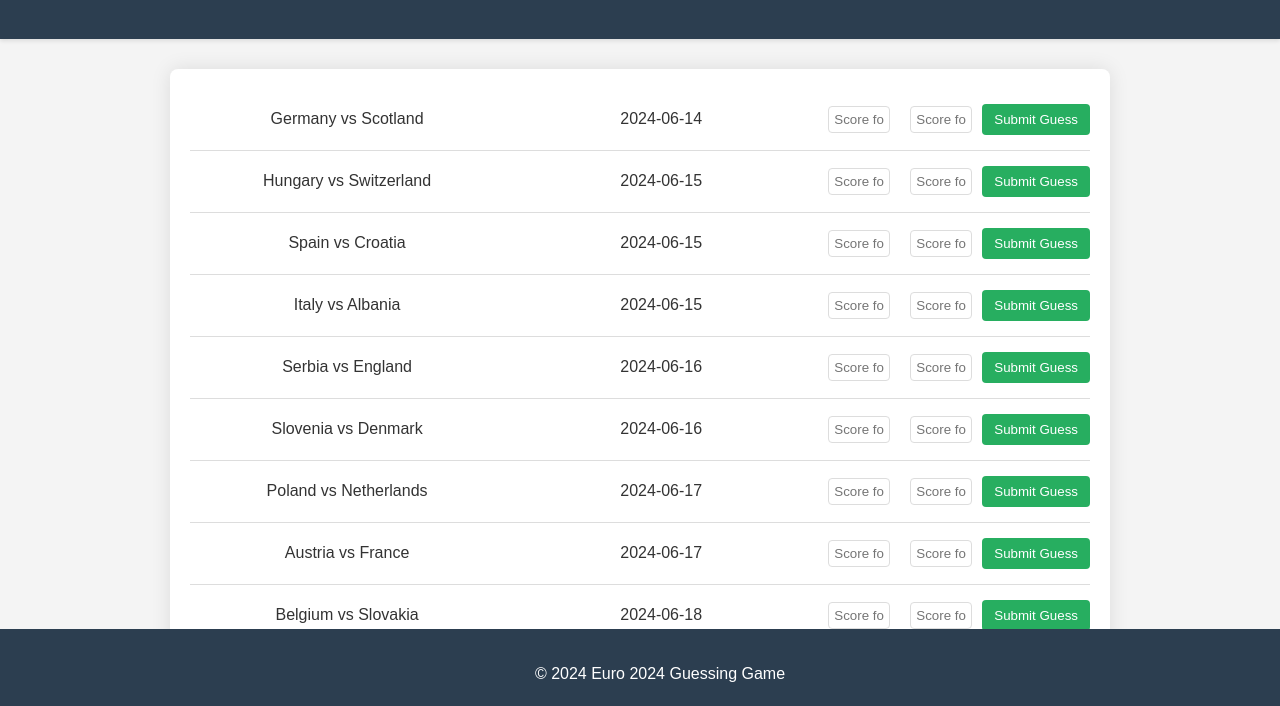
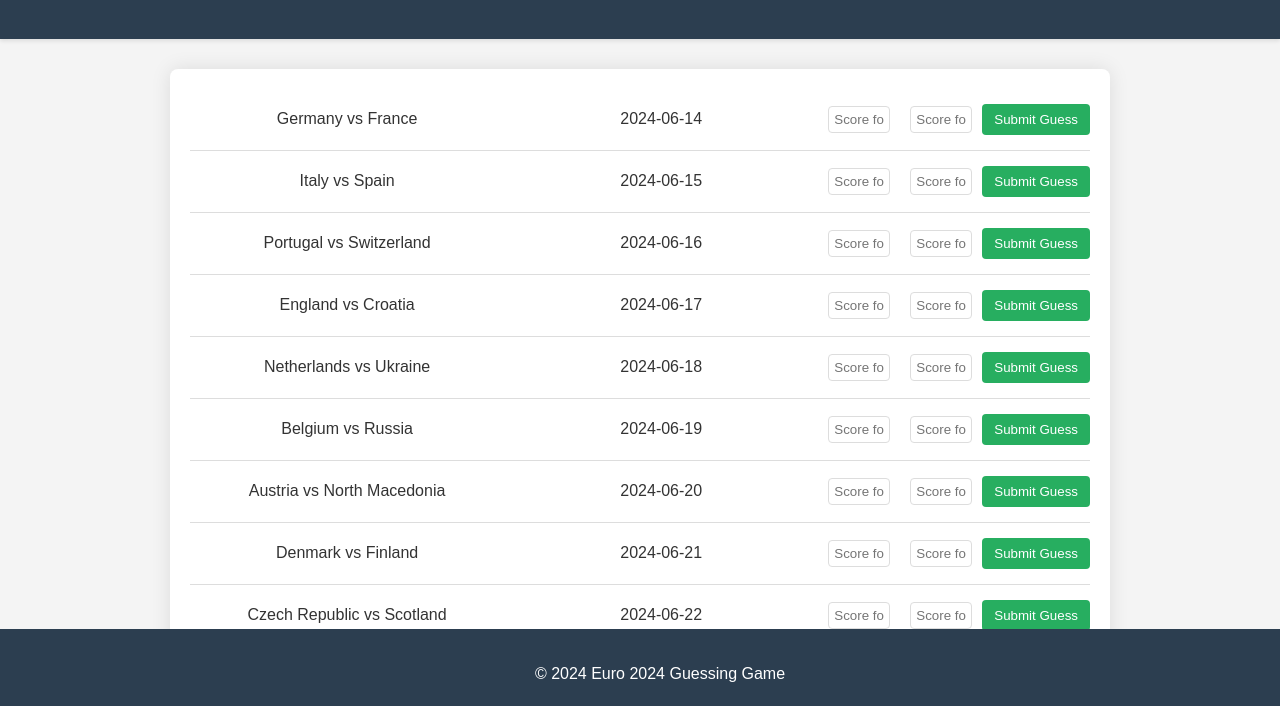
Before and after one commit to pekkawetterstrand/Euro-2024-project, a plain HTML site: page index.html in a window 1280 px wide. Shown: the part 81-787 px from the top of the page. Drawn offline with Linux system fonts and the light colour scheme.

Commit message:
Update index.html

```diff
--- a/index.html
+++ b/index.html
@@ -83,43 +83,32 @@
         <p>© 2024 Euro 2024 Guessing Game</p>
     </footer>
    <script>
-        const games = [
-    { team1: 'Germany', team2: 'Scotland', date: '2024-06-14' },
-    { team1: 'Hungary', team2: 'Switzerland', date: '2024-06-15' },
-    { team1: 'Spain', team2: 'Croatia', date: '2024-06-15' },
-    { team1: 'Italy', team2: 'Albania', date: '2024-06-15' },
-    { team1: 'Serbia', team2: 'England', date: '2024-06-16' },
-    { team1: 'Slovenia', team2: 'Denmark', date: '2024-06-16' },
-    { team1: 'Poland', team2: 'Netherlands', date: '2024-06-17' },
-    { team1: 'Austria', team2: 'France', date: '2024-06-17' },
-    { team1: 'Belgium', team2: 'Slovakia', date: '2024-06-18' },
-    { team1: 'Romania', team2: 'Ukraine', date: '2024-06-18' },
-    { team1: 'Turkey', team2: 'Georgia', date: '2024-06-19' },
-    { team1: 'Portugal', team2: 'Czechia', date: '2024-06-19' },
-    { team1: 'Scotland', team2: 'Switzerland', date: '2024-06-20' },
-    { team1: 'Germany', team2: 'Hungary', date: '2024-06-20' },
-    { team1: 'Croatia', team2: 'Albania', date: '2024-06-21' },
-    { team1: 'Spain', team2: 'Italy', date: '2024-06-21' },
-    { team1: 'Denmark', team2: 'England', date: '2024-06-22' },
-    { team1: 'Slovenia', team2: 'Serbia', date: '2024-06-22' },
-    { team1: 'Poland', team2: 'Austria', date: '2024-06-23' },
-    { team1: 'Netherlands', team2: 'France', date: '2024-06-23' },
-    { team1: 'Slovakia', team2: 'Ukraine', date: '2024-06-24' },
-    { team1: 'Belgium', team2: 'Romania', date: '2024-06-24' },
-    { team1: 'Turkey', team2: 'Portugal', date: '2024-06-25' },
-    { team1: 'Georgia', team2: 'Czechia', date: '2024-06-25' },
-    { team1: 'Switzerland', team2: 'Germany', date: '2024-06-26' },
-    { team1: 'Scotland', team2: 'Hungary', date: '2024-06-26' },
-    { team1: 'Albania', team2: 'Spain', date: '2024-06-27' },
-    { team1: 'Croatia', team2: 'Italy', date: '2024-06-27' },
-    { team1: 'England', team2: 'Slovenia', date: '2024-06-28' },
-    { team1: 'Denmark', team2: 'Serbia', date: '2024-06-28' },
-    { team1: 'Netherlands', team2: 'Austria', date: '2024-06-29' },
-    { team1: 'France', team2: 'Poland', date: '2024-06-29' },
-    { team1: 'Slovakia', team2: 'Romania', date: '2024-06-30' },
-    { team1: 'Ukraine', team2: 'Belgium', date: '2024-06-30' },
-    { team1: 'Georgia', team2: 'Portugal', date: '2024-07-01' },
-    { team1: 'Czechia', team2: 'Turkey', date: '2024-07-01' }
+    const games = [
+        { team1: 'Germany', team2: 'France', date: '2024-06-14' },
+        { team1: 'Italy', team2: 'Spain', date: '2024-06-15' },
+        { team1: 'Portugal', team2: 'Switzerland', date: '2024-06-16' },
+        { team1: 'England', team2: 'Croatia', date: '2024-06-17' },
+        { team1: 'Netherlands', team2: 'Ukraine', date: '2024-06-18' },
+        { team1: 'Belgium', team2: 'Russia', date: '2024-06-19' },
+        { team1: 'Austria', team2: 'North Macedonia', date: '2024-06-20' },
+        { team1: 'Denmark', team2: 'Finland', date: '2024-06-21' },
+        { team1: 'Czech Republic', team2: 'Scotland', date: '2024-06-22' },
+        { team1: 'Poland', team2: 'Slovakia', date: '2024-06-23' },
+        { team1: 'Spain', team2: 'Sweden', date: '2024-06-24' },
+        { team1: 'Hungary', team2: 'Portugal', date: '2024-06-25' },
+        { team1: 'France', team2: 'Germany', date: '2024-06-26' },
+        { team1: 'Italy', team2: 'Wales', date: '2024-06-27' },
+        { team1: 'Switzerland', team2: 'Turkey', date: '2024-06-28' },
+        { team1: 'Ukraine', team2: 'Austria', date: '2024-06-29' },
+        { team1: 'Netherlands', team2: 'North Macedonia', date: '2024-06-30' },
+        { team1: 'Russia', team2: 'Denmark', date: '2024-07-01' },
+        { team1: 'Finland', team2: 'Belgium', date: '2024-07-02' },
+        { team1: 'Croatia', team2: 'Czech Republic', date: '2024-07-03' },
+        { team1: 'England', team2: 'Scotland', date: '2024-07-04' },
+        { team1: 'Sweden', team2: 'Poland', date: '2024-07-05' },
+        { team1: 'Slovakia', team2: 'Spain', date: '2024-07-06' },
+        { team1: 'Portugal', team2: 'France', date: '2024-07-07' },
+        { team1: 'Germany', team2: 'Hungary', date: '2024-07-08' }
         // Add additional knockout stage games later
     ];
 
@@ -155,7 +144,7 @@
         if (isNaN(score1) || isNaN(score2) || score1 === '' || score2 === '') {
             return 'Please enter valid numeric scores.';
         }
-        if (score1 < 0 || score1 > 15 || score2 < 0 || score2 > 15) {
+        if (score1 < 0 || score1 > 10 || score2 < 0 || score2 > 10) {
             return 'Scores must be between 0 and 10.';
         }
         return null;
@@ -196,5 +185,6 @@
     displayGuesses();
 </script>
 
+
 </body>
 </html>
```
